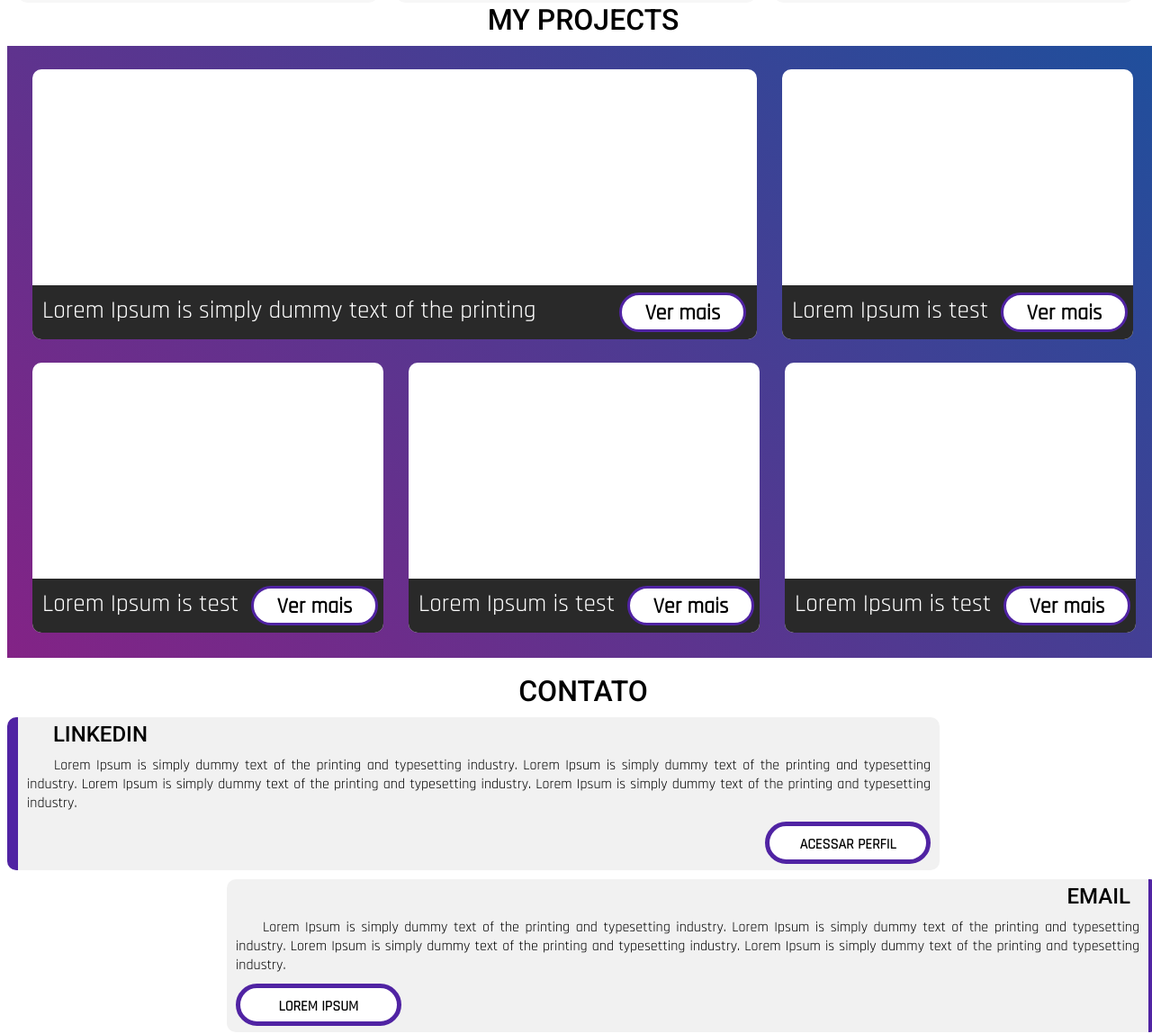
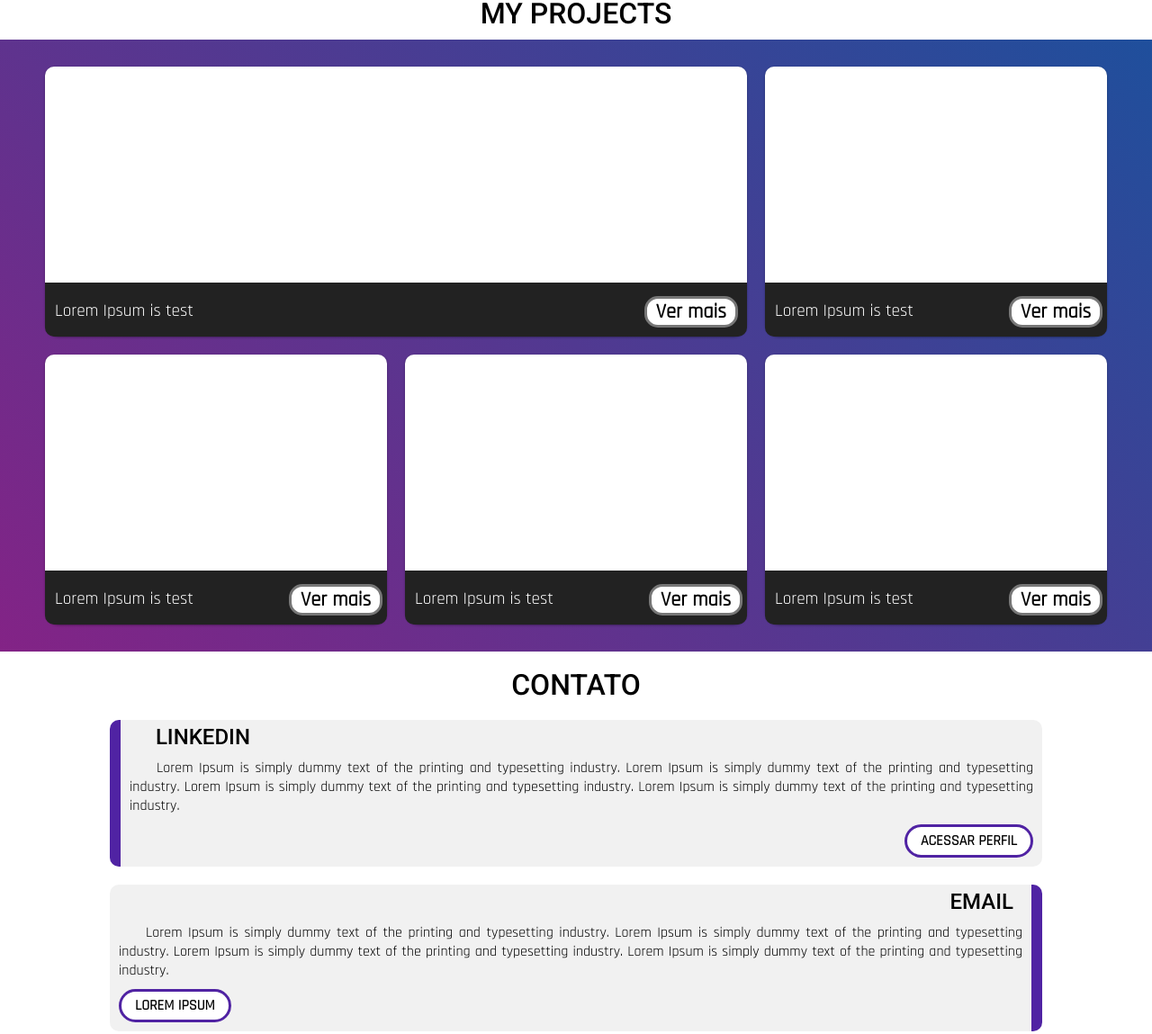
Before and after one commit to KaiqueBM/Portif-lio-Web, a plain HTML site: page index.html in a window 1280 px wide. Shown: the part 891-2040 px from the top of the page at 90% size. Drawn offline with Linux system fonts and the light colour scheme.

Commit message:
Responsivo

```diff
--- a/index.html
+++ b/index.html
@@ -4,8 +4,8 @@
     <meta charset="UTF-8">
     <meta name="viewport" content="width=device-width, initial-scale=1.0">
     <title>Portifólio</title>
-    <link href="style.css" rel="stylesheet">
-    <link href="img.css" rel="stylesheet">
+    <link href="style/style.css" rel="stylesheet">
+    <link href="style/box.css" rel="stylesheet">
     <link rel="preconnect" href="https://fonts.gstatic.com">
     <link href="https://fonts.googleapis.com/css2?family=Roboto:wght@500&display=swap" rel="stylesheet">
     <link href="https://fonts.googleapis.com/css2?family=Rajdhani&display=swap" rel="stylesheet">
@@ -58,50 +58,47 @@
         </div>
     </section>
 
-    <section id="myprojects">
-        <div id="myproject">MY PROJECTS</div>
-    </section>
+    <div id="myproject">MY PROJECTS</div>
 
-    <section id="fundo-section">
-    <section id="section">
-        <div id="container-panel-big">
-            <div id="big-bar">
-                <div id="big-font">Lorem Ipsum is simply dummy text of the printing</div>
-                <div class="big-buttom">Ver mais</div>
+    <div id="container-myproject-big">
+    <div class="container-myproject">
+        <div class="box item1">
+            <div class="bar">
+                <div class="box-title">Lorem Ipsum is test</div>
+                <div class="box-buttom">Ver mais</div>
             </div>
         </div>
-        <div class="container-panel-box" id="img-1">
+        <div class="box item2">
             <div class="bar">
-                <div class="min-font">Lorem Ipsum is test</div>
-                <div class="big-buttom">Ver mais</div>
+                <div class="box-title">Lorem Ipsum is test</div>
+                <div class="box-buttom">Ver mais</div>
             </div>
         </div>
-        <div class="container-panel-box" id="img-2" >
+        <div class="box item3">
             <div class="bar">
-                <div class="min-font">Lorem Ipsum is test</div>
-                <div class="big-buttom">Ver mais</div>
+                <div class="box-title">Lorem Ipsum is test</div>
+                <div class="box-buttom">Ver mais</div>
             </div>
         </div>
-        <div class="container-panel-box" id="img-3">
+        <div class="box item4">
             <div class="bar">
-                <div class="min-font">Lorem Ipsum is test</div>
-                <div class="big-buttom">Ver mais</div>
+                <div class="box-title">Lorem Ipsum is test</div>
+                <div class="box-buttom">Ver mais</div>
             </div>
         </div>
-        <div class="container-panel-box" id="img-4">
+        <div class="box item5">
             <div class="bar">
-                <div class="min-font">Lorem Ipsum is test</div>
-                <div class="big-buttom">Ver mais</div>
+                <div class="box-title">Lorem Ipsum is test</div>
+                <div class="box-buttom">Ver mais</div>
             </div>
         </div>
-
-    </section>
-    </section>
+        </div>
+    </div>
 
 
+    <br>
+    <div id="myproject">CONTATO</div>
     <section id="contact">
-        <br>
-        <div id="myproject">CONTATO</div>
         <div class="box-contact1">
             <div id="box-contact1-title">LINKEDIN</div>
             <div id="box-contact1-description">Lorem Ipsum is simply dummy text of the printing and typesetting industry. Lorem Ipsum is simply dummy text of the printing and typesetting industry. Lorem Ipsum is simply dummy text of the printing and typesetting industry. Lorem Ipsum is simply dummy text of the printing and typesetting industry. </div>
--- /dev/null
+++ b/style/box.css
@@ -0,0 +1,89 @@
+#container-myproject-big{
+    background-image: linear-gradient(-137deg, #1f4f9c, #832386);
+}
+.container-myproject{
+    padding: 30px 50px 30px 50px;
+    display: grid;
+    grid-template-areas: "i1 i1 i2"
+                         "i3 i4 i5";
+    grid-gap: 20px;
+}
+
+.box{
+    height: 300px;
+    border-radius: 10px;
+    border-bottom-left-radius: 15px;
+    border-bottom-right-radius: 15px;
+    box-shadow: 0 1px 3px rgba(0,0,0,0.12), 0 1px 2px rgba(0,0,0,0.24);
+    transition: all 0.3s cubic-bezier(.25,.8,.25,1);
+}
+
+.box:hover {
+    box-shadow: 0 14px 28px rgba(0,0,0,0.25), 0 10px 10px rgba(0,0,0,0.22);
+  }
+
+.item1{
+    grid-area: i1;
+    background-color: rgb(255, 255, 255);
+}
+
+.item2{
+    grid-area: i2;
+    background-color: rgb(255, 255, 255);
+}
+.item3{
+    grid-area: i3;
+    background-color: rgb(255, 255, 255);
+}
+.item4{
+    grid-area: i4;
+    background-color: rgb(255, 255, 255);
+}
+.item5{
+    grid-area: i5;
+    background-color: rgb(255, 255, 255);
+}
+
+.bar{
+    background-color: rgb(34, 34, 34);
+    width: 100%;
+    height: 20%;
+    border-bottom-left-radius: 10px;
+    border-bottom-right-radius: 10px;
+    position: relative;
+    top: 80%;
+}
+
+.box-buttom{
+    background-color: rgb(255, 255, 255);
+    font-family: Rajdhani, sans-serif;
+    font-weight: 600;
+    font-size: 140%;
+    text-align: center;
+    border: 3px solid #777777;
+    padding-right: 10px;
+    padding-left: 10px;
+    margin-right: 1.3%;
+    float: right;
+    border-radius: 15px;
+    margin-top: 15px;
+}
+
+.box-title{
+    color: white;
+    font-family: Rajdhani, sans-serif;
+    font-size: 120%;
+    margin: auto;
+    display: inline-block;
+    padding: 11px;
+    margin-top: 8px;
+}
+
+@media screen and (max-width: 1100px) {
+
+    .container-myproject{
+       grid-template-columns: 1fr;
+       grid-template-rows: 6fr;
+       grid-template-areas: "i1" "i2" "i3" "i4" "i5";
+    }
+}
--- a/style.css
+++ b/style/style.css
@@ -1,4 +1,8 @@
 #header{
+    padding: 0;
+    margin: 0;
+}
+body{
     padding: 0;
     margin: 0;
 }
@@ -20,7 +24,7 @@ a{
     position: relative;
 }
 #container-header-fundoimg{
-    background-image: url(img/fundo.png);
+    background-image: url(../img/fundo.png);
     background-size: 750px;
     background-position-y:96px;
 
@@ -78,7 +82,7 @@ a{
 #img-title{
     width: 175px;
     height: 175px;
-    background-image: url(img/img-top.png);
+    background-image: url(../img/img-top.png);
     background-size: cover;
     border-radius: 100%;
     border: 3px solid white;
@@ -151,91 +155,7 @@ a{
 }
 
 
-#fundo-section{
-    width: 100vw;
-    background-image: linear-gradient(-137deg, #1f4f9c, #832386);
-}
-#section{
-    width: 1280px;
-    height: 680px;
-    margin: auto;
-    position: relative;
-}
-#container-panel-big{
-    width: 805px;
-    height: 300px;
-    margin-top: 2%;
-    margin-left: 28px;
-    display: inline-block;
-    border-radius: 10px;
-    position: relative;
-    float: left;
-    background-color: #ffffff;
-    background-size: cover;
-    background-position-y: -125px;
-}
-#big-bar{
-    background-color: rgb(41, 41, 41);
-    width: 100%;
-    height: 20%;
-    position: absolute;
-    border-bottom-left-radius: 10px;
-    border-bottom-right-radius: 10px;
-    top: 80%;
-}
-#big-font{
-    color: white;
-    font-family: Rajdhani, sans-serif;
-    font-size: 170%;
-    margin: auto;
-    display: inline-block;
-    padding: 11px;
-}
-.big-buttom{
-    float: right;
-    width: 115px;
-    margin-right: 1.5%;
-    margin-top: 8px;
-    background-color: rgb(255, 255, 255);
-    border: 3px solid #5023a3;
-    font-weight: 700;
-    font-family: Rajdhani, sans-serif;
-    font-size: 150%;
-    border-radius: 150px;
-    padding-top: 5px;
-    text-align: center;
-    padding-right: 10px;
-    padding-left: 10px;
-    padding-bottom: 3px;
-}
-.container-panel-box{
-    width: 390px;
-    height: 300px;
-    background-color: rgb(255, 255, 255);
-    float: left;
-    margin-top: 2%;
-    margin-left: 28px;
-    border-radius: 10px;
-    display: inline-block;
-    position: relative;
-}
-.min-font{
-    color: white;
-    font-family: Rajdhani, sans-serif;
-    font-size: 170%;
-    margin: auto;
-    display: inline-block;
-    padding: 11px;
-}
-.bar{
-    background-color: rgb(41, 41, 41);
-    width: 100%;
-    height: 20%;
-    position: absolute;
-    border-bottom-left-radius: 10px;
-    border-bottom-right-radius: 10px;
-    top: 80%;
-}
+
 img {
     max-width: 100%;
     height: auto;
@@ -243,19 +163,18 @@ img {
 
 
 #contact{
+    margin: auto;
+    display: flex;
+    flex-direction: column;
+    justify-content: center;
     width: 1280px;
-    height: 630px;
-    margin: auto;
-    position: relative;
 }
 .box-contact1{
-    width: 80%;
-    height: 170px;
     background-color: rgb(241, 241, 241);
     border-left: 12px solid #5023a3;
     border-radius: 10px;
-    float: left;
     margin-bottom: 10px;
+    margin: 10px auto 10px auto;
 }
 #box-contact1-title{
     font-family: Roboto, sans-serif;
@@ -273,26 +192,26 @@ img {
 #box-contact1-buttom{
     font-family: Rajdhani, sans-serif;
     font-size: 100%;
-    border: 5px solid #5023a3;
+    border: 4px solid #5023a3;
     width: 15%;
     height: 10%;
-    padding: 10px;
+    padding: 5px;
     text-align: center;
     border-radius: 30px;
     background-color: white;
     float: right;
     margin-right: 10px;
+    margin-bottom: 10px;
     font-weight: 700;
 }
 
 .box-contact2{
-    width: 80%;
-    height: 170px;
     background-color: rgb(241, 241, 241);
     border-right: 12px solid #5023a3;
     border-radius: 10px;
-    float: right;
     margin-bottom: 10px;
+    margin: 10px auto 10px auto;
+    width: 1280px;
 }
 #box-contact2-title{
     font-family: Roboto, sans-serif;
@@ -312,48 +231,43 @@ img {
 #box-contact2-buttom{
     font-family: Rajdhani, sans-serif;
     font-size: 100%;
-    border: 5px solid #5023a3;
+    border: 4px solid #5023a3;
     width: 15%;
     height: 10%;
-    padding: 10px;
+    padding: 5px;
     text-align: center;
     border-radius: 30px;
     background-color: white;
     float: left;
     margin-left: 10px;
+    margin-bottom: 10px;
     font-weight: 700;
 }
-
 
 
 #rodape { /*rodapé*/
     color: rgb(201, 201, 201);
     width: 100vw;
-    height: 100px;
     background-image: linear-gradient(-137deg, #1f4f9c, #832386);
     border-top: 3px solid #333333;
 }
 #principal_rodape { /*Rodapé 1024*/
-    width: 1280px;
     margin: auto;
-    position: relative;
+    display: grid;
+    grid-template-rows: auto;
+    grid-template-columns: auto auto;
+    justify-content: center;
 }
 #rodape_redessociais { /*Rodapé redes sociais*/
-    width:150px;
-    height: 90px;
     font-family: Roboto, sans-serif;
     text-align: center;
-    display: inline-block;
-    margin-left: 370px;
+    margin: 10px 10px 10px 10px;
 }
 
 #rodape_texto { /*rodapé texto*/
     font-family: Roboto, sans-serif;
-    margin-top: 0.5%;
-    margin-left: 28px;
-    display: inline-block;
-    position: relative;
     text-align: center;
+    margin: 10px 10px 10px 10px;
 }
 hr{
     border: 1px solid white;
@@ -366,9 +280,41 @@ hr{
         margin: auto;
         position: relative;
     }
+    .container-myproject{
+        width: 1380px;
+        margin: auto;
+    }
 }
 
-@media screen and (max-width: 800px) {
+@media screen and (max-width: 1380px) {
+
+    #contact{
+        flex-wrap: wrap;
+        width: 100%;
+    }
+    .box-contact1{
+        width: 80%;
+    }
+    .box-contact2{
+        width: 80%;
+    }
+    #box-contact1-buttom{
+        font-size: 100%;
+        border: 3px solid #5023a3;
+        width: auto;
+        padding: 5px 15px 5px 15px;
+    }
+    #box-contact2-buttom{
+        font-size: 100%;
+        border: 3px solid #5023a3;
+        width: auto;
+        padding: 5px 15px 5px 15px;
+    }
+    #box-contact2-description{
+    }
+}
+
+@media screen and (max-width: 900px) {
 
     #container-nav{
         margin-left: -30px;
@@ -379,7 +325,7 @@ hr{
     }
     .container-profile-box{
         border-top: 1.4vw solid #5023a3;
-        width: 95%;
+        width: 70%;
         margin-bottom: 5px;
     }
     #profile-title{
@@ -389,10 +335,13 @@ hr{
         font-size: 2.5vw;
     }
     #about-title{
-        font-size: 5vw;
+        font-size: 200%;
+    }
+    #about img{
+        width: 80%;
     }
     #about-description{
-        font-size: 2.5vw;
+        font-size: 80%;
     }
     #img-title{
         width: 160px;
```
Also changed, not shown: texte.html (added, +44 -0 lines).
